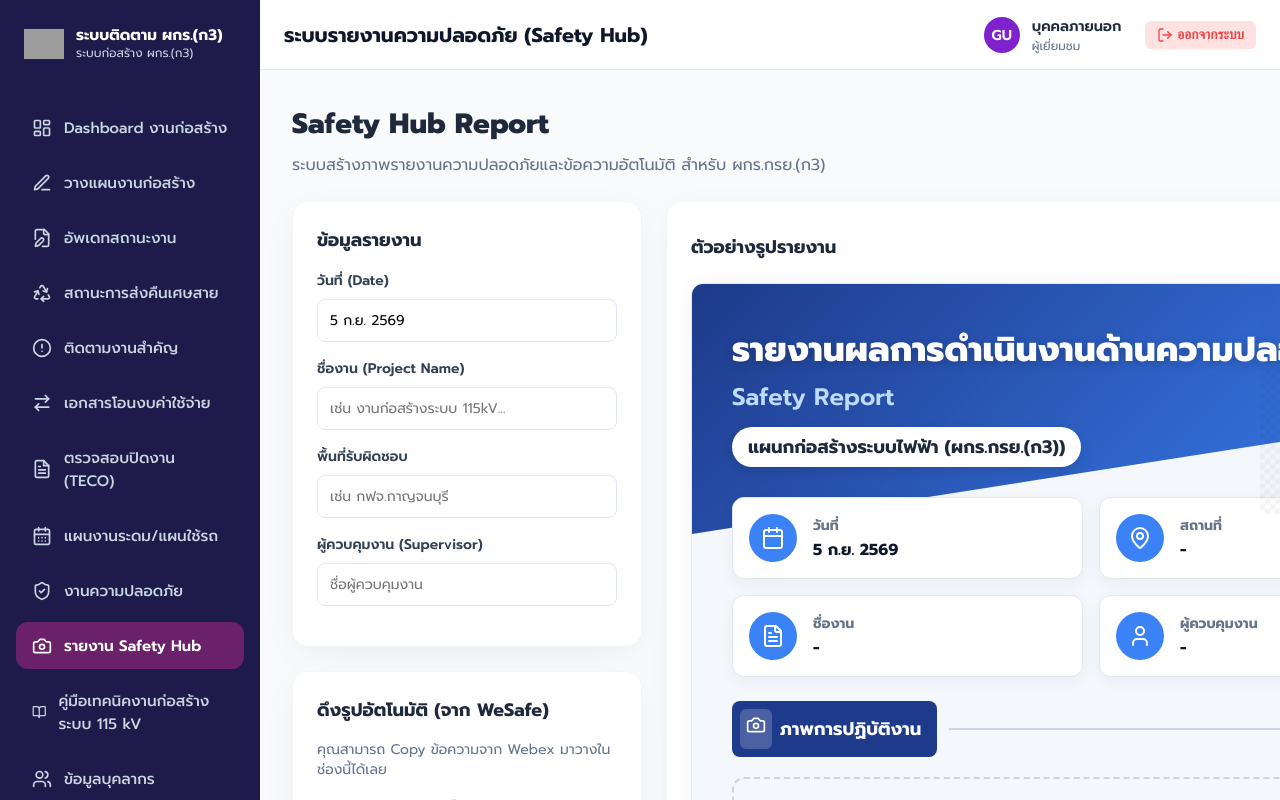
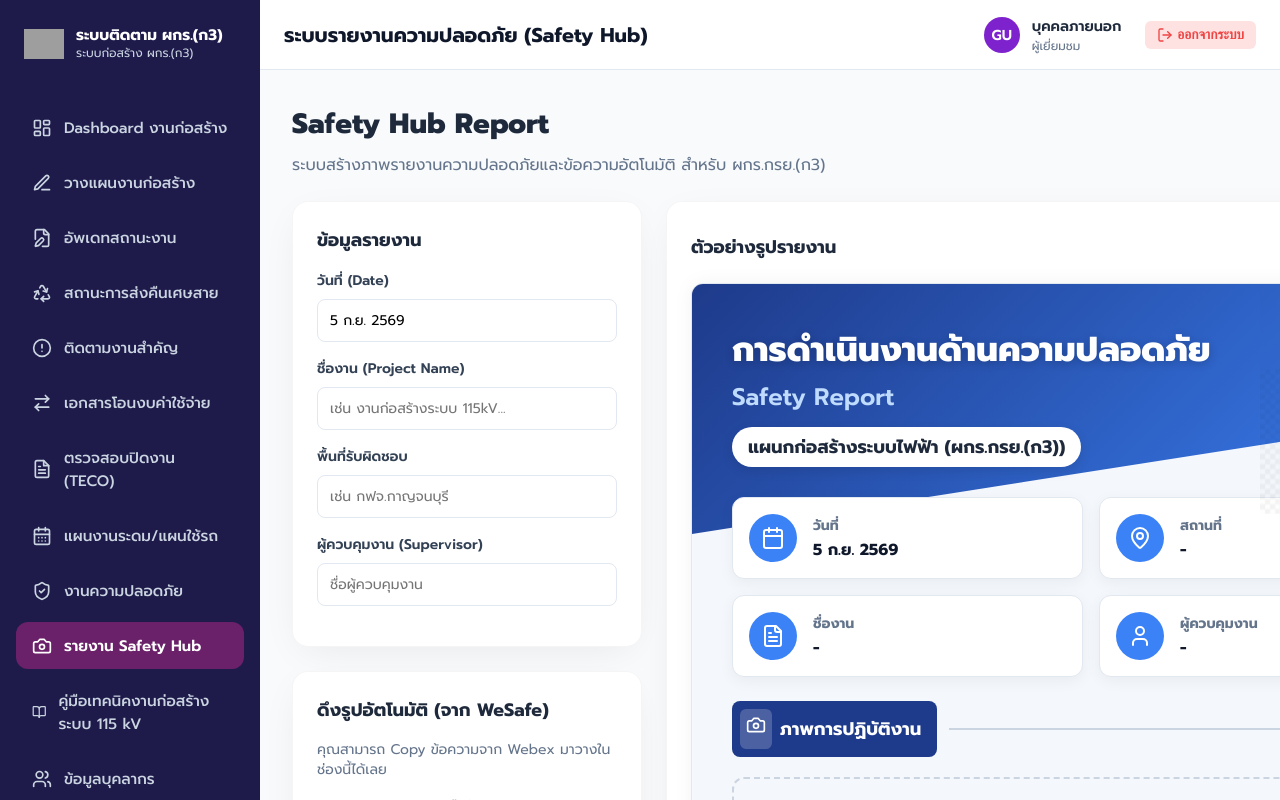
Before and after one commit to superninkub-cloud/pea-construction-app, a Next.js app: page /safety-hub in a window 1280 px wide. Both pictures are taken after a click on the button "เข้าใช้งานโหมดผู้เยี่ยมชม (ดูเท่านั้น)". Built offline with nearby package versions, Linux system fonts and the light colour scheme; grey boxes are pictures that could not be loaded.

Commit message:
feat: change report title text to การดำเนินงานด้านความปลอดภัย

```diff
--- a/app/safety-hub/page.tsx
+++ b/app/safety-hub/page.tsx
@@ -244,7 +244,7 @@ export default function SafetyHubPage() {
                 <img src="/crane.jpg" alt="Crane" className="deco-crane" />
 
                 <div className="collage-header-new">
-                  <h2>รายงานผลการดำเนินงานด้านความปลอดภัย</h2>
+                  <h2>การดำเนินงานด้านความปลอดภัย</h2>
                   <div className="subtitle-en">Safety Report</div>
                   <div className="subtitle-th">แผนกก่อสร้างระบบไฟฟ้า (ผกร.กรย.(ก3))</div>
                 </div>
```
